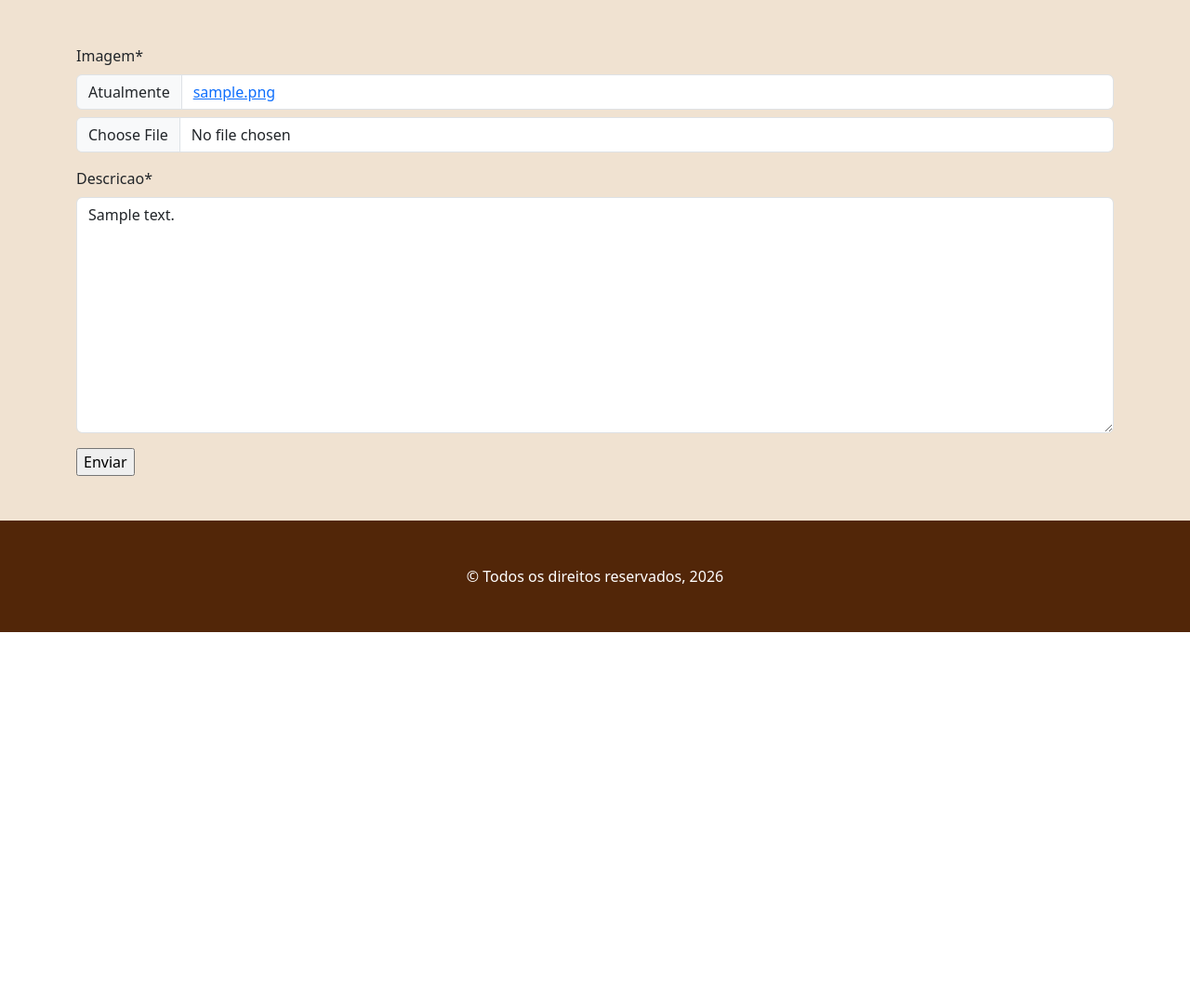
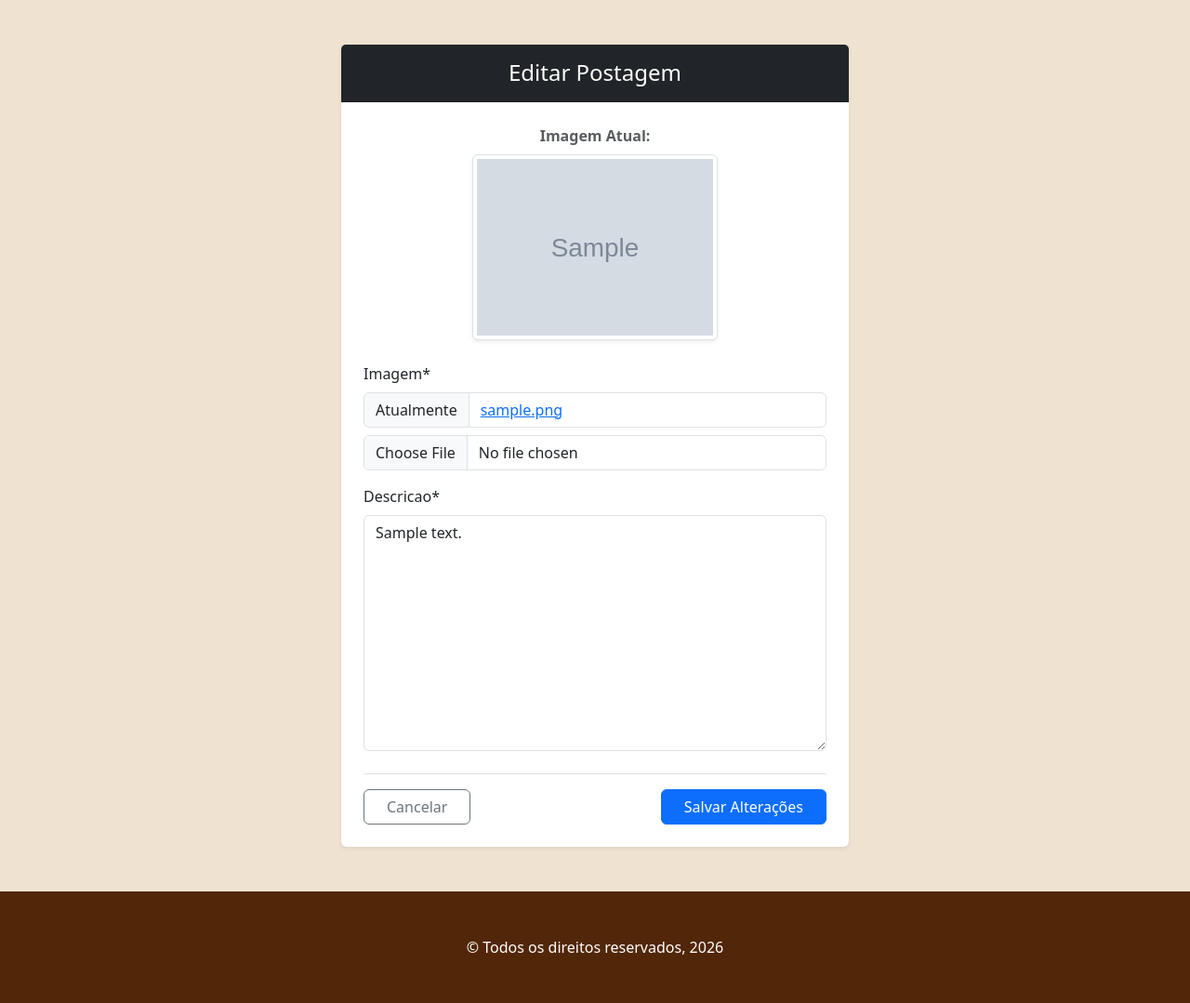
Before and after one commit to ballackh-ops/projeto-barbearia-seu-inacio, a Django app: page /galeria/1/editar/ in a window 1280 px wide. Shown: the part 126-1205 px from the top of the page at 93% size. Before the commit the page ends 806 px from the top, so only its background shows below. Run offline with Django 5.2, Linux system fonts and the light colour scheme; a user stored in the database is signed in; tables that the repository leaves empty hold one stand-in row (values such as "Sample post"); grey boxes marked "Sample" are stand-in pictures; some libraries are stand-ins or nearby versions.

Commit message:
adicionando editar_postagem, autenticação e autorização

```diff
--- a/barbearia_seu_inacio/admin.py
+++ b/barbearia_seu_inacio/admin.py
@@ -1,4 +1,7 @@
+# barbearia_seu_inacio/admin.py
 from django.contrib import admin
 from .models import Postagem
 
-admin.site.register(Postagem)
+@admin.register(Postagem)
+class PostagemAdmin(admin.ModelAdmin):
+    list_display = ("id", "descricao", "data", "imagem")
--- a/barbearia_seu_inacio/templates/barbearia_seu_inacio/form_postagem.html
+++ b/barbearia_seu_inacio/templates/barbearia_seu_inacio/form_postagem.html
@@ -1,15 +1,56 @@
-{% extends 'base.html' %}
-{% load crispy_forms_filters %}
-{% block "title" %}{% if is_editar %} Editar Postagem {% else %} Criar Postagem {% endif %}{% endblock %}
+{% extends "base.html" %}
+{% load crispy_forms_tags %}
+
+{% block title %}{% if is_editar %}Editar Postagem{% else %}Criar Postagem{% endif %} - {{ block.super }}{% endblock %}
+
 {% block content %}
 {% include "nav.html" %}
+
 <section class="py-5 container">
-    <form method="POST" enctype="multipart/form-data">
-        {% csrf_token %}
-        {{ form|crispy }}
-        <input type="submit" value="Enviar" />
-    </form>
+  <div class="row justify-content-center">
+    <div class="col-md-8 col-lg-6">
+      <div class="card shadow-sm border-0">
+
+        <!-- Cabeçalho do Card -->
+        <div class="card-header bg-dark text-white py-3">
+          <h4 class="card-title mb-0 text-center">
+            {% if is_editar %}
+               Editar Postagem
+            {% else %}
+               Criar Postagem
+            {% endif %}
+          </h4>
+        </div>
+
+        <div class="card-body p-4">
+          <form method="POST" enctype="multipart/form-data">
+            {% csrf_token %}
+
+            {% if is_editar and form.instance.imagem %}
+              <div class="mb-4 text-center">
+                <label class="form-label d-block text-muted fw-bold">Imagem Atual:</label>
+                <img src="{{ form.instance.imagem.url }}" alt="{{ form.instance.titulo }}" class="img-thumbnail rounded shadow-sm" style="max-height: 200px; object-fit: cover;">
+              </div>
+            {% endif %}
+
+            {{ form|crispy }}
+
+            <div class="d-flex justify-content-between align-items-center mt-4 pt-3 border-top">
+              <a href="{% url 'galeria' %}" class="btn btn-outline-secondary px-4">
+                Cancelar
+              </a>
+              <button type="submit" class="btn btn-primary px-4">
+                {% if is_editar %}Salvar Alterações{% else %}Enviar{% endif %}
+              </button>
+            </div>
+          </form>
+        </div>
+
+      </div>
+    </div>
+  </div>
 </section>
+
 {{ form.media }}
 {% include "footer.html" %}
 {% endblock %}
--- a/barbearia_seu_inacio/views.py
+++ b/barbearia_seu_inacio/views.py
@@ -1,85 +1,115 @@
 from django.shortcuts import render, get_object_or_404, redirect
+from django.contrib import messages
+from django.contrib.auth.decorators import login_required
 from .models import Postagem
 from .forms import PostagemForm
-from django.contrib.auth.decorators import login_required, permission_required
+
 
 def index(request):
     return render(request, "barbearia_seu_inacio/index.html")
 
+
 def base(request):
     return render(request, "templates/base.html")
+
 
 def servicos(request):
     return render(request, "barbearia_seu_inacio/servicos.html")
 
+
 def contato(request):
     return render(request, "barbearia_seu_inacio/contato.html")
 
+
 def galeria(request):
     postagens = Postagem.objects.all()
-    return render(request, "barbearia_seu_inacio/galeria.html", context = {
+    return render(request, "barbearia_seu_inacio/galeria.html", context={
         "postagens": postagens,
     })
 
+
 @login_required
-@permission_required("barbearia_seu_inacio.view_postagem")
 def postagem(request, id_postagem):
+    if not request.user.has_perm("barbearia_seu_inacio.view_postagem"):
+        messages.error(request, "Você não tem permissão para visualizar esta postagem.")
+        return redirect("galeria")
+
     postagem = get_object_or_404(Postagem, id=id_postagem)
-    return render(request, "barbearia_seu_inacio/postagem.html", context = {
+    return render(request, "barbearia_seu_inacio/postagem.html", context={
         "postagem": postagem,
     })
 
+
 @login_required
-@permission_required("barbearia_seu_inacio.add_postagem")
 def nova_postagem(request):
+    if not request.user.has_perm("barbearia_seu_inacio.add_postagem"):
+        messages.error(request, "Acesso negado: Você não tem permissão para criar postagens.")
+        return redirect("galeria")
+
     if request.method == "POST":
         form = PostagemForm(request.POST, request.FILES)
         if form.is_valid():
             form.save()
+            messages.success(request, "Postagem criada com sucesso!")
             return redirect("galeria")
     else:
         form = PostagemForm()
 
-    return render(request, "barbearia_seu_inacio/form_postagem.html", context = {
+    return render(request, "barbearia_seu_inacio/form_postagem.html", context={
         "form": form,
     })
 
 
 @login_required
-@permission_required("barbearia_seu_inacio.change_postagem")
 def editar_postagem(request, id_postagem):
+    if not request.user.has_perm("barbearia_seu_inacio.change_postagem"):
+        messages.error(request, "Acesso negado: Você não tem permissão para editar postagens.")
+        return redirect("galeria")
+
     post = get_object_or_404(Postagem, id=id_postagem)
     if request.method == "POST":
         form = PostagemForm(request.POST, request.FILES, instance=post)
         if form.is_valid():
             form.save()
+            messages.success(request, "Postagem atualizada com sucesso!")
             return redirect("galeria")
     else:
         form = PostagemForm(instance=post)
 
-    return render(request, "barbearia_seu_inacio/form_postagem.html", context = {
+    return render(request, "barbearia_seu_inacio/form_postagem.html", context={
         "form": form,
         "is_editar": True,
     })
 
+
 @login_required
-@permission_required("barbearia_seu_inacio.delete_postagem")
 def remover_postagem(request, id_postagem):
+    if not request.user.has_perm("barbearia_seu_inacio.delete_postagem"):
+        messages.error(request, "Acesso negado: Você não tem permissão para excluir postagens.")
+        return redirect("galeria")
+
+    post = get_object_or_404(Postagem, id=id_postagem)
     if request.method == "POST":
-        post = get_object_or_404(Postagem, id=id_postagem)
         post.delete()
+        messages.success(request, "Postagem removida com sucesso!")
         return redirect("galeria")
-    else:
-        return render(request, "barbearia_seu_inacio/confirmar_remocao.html")
+
+    return render(request, "barbearia_seu_inacio/confirmar_remocao.html", context={
+        "post": post,
+    })
+
 
 def agenda(request):
     return render(request, "barbearia_seu_inacio/agenda.html")
 
+
 def sobre(request):
     return render(request, "barbearia_seu_inacio/sobre.html")
+
 
 def atendimentos(request):
     return render(request, "barbearia_seu_inacio/atendimentos.html")
 
+
 def loja(request):
     return render(request, "barbearia_seu_inacio/loja.html")
--- a/config/settings.py
+++ b/config/settings.py
@@ -41,7 +41,7 @@ INSTALLED_APPS = [
     'users',
     'tinymce',
     'crispy_forms',
-    'crispy_bootstrap4',
+    'crispy_bootstrap5',
 ]
 
 MIDDLEWARE = [
```
Also changed, not shown: barbearia_seu_inacio/templates/barbearia_seu_inacio/galeria.html (+10 -0 lines), users/templates/users/auth.html (added, +49 -0 lines), users/templates/users/cadastro.html (deleted, +0 -16 lines), users/apps.py (line endings or trailing spaces), users/signals.py (added).
